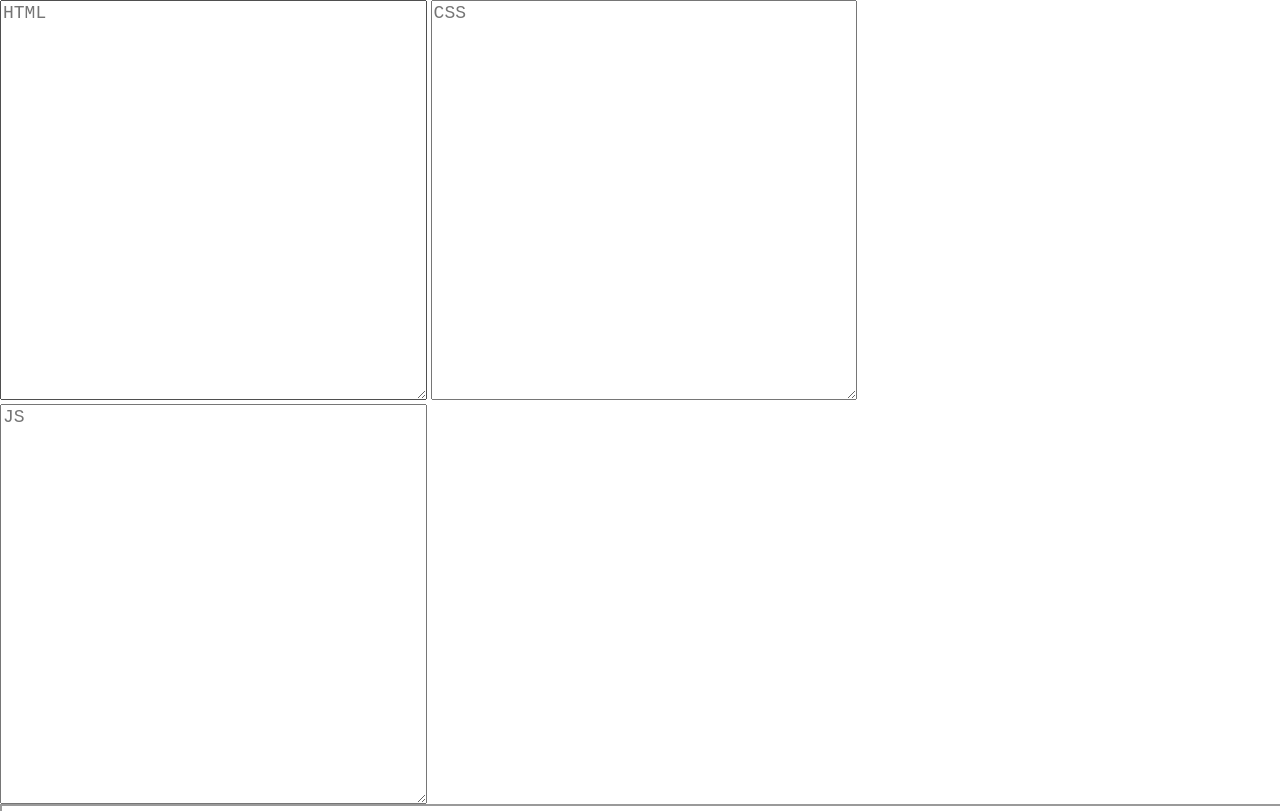
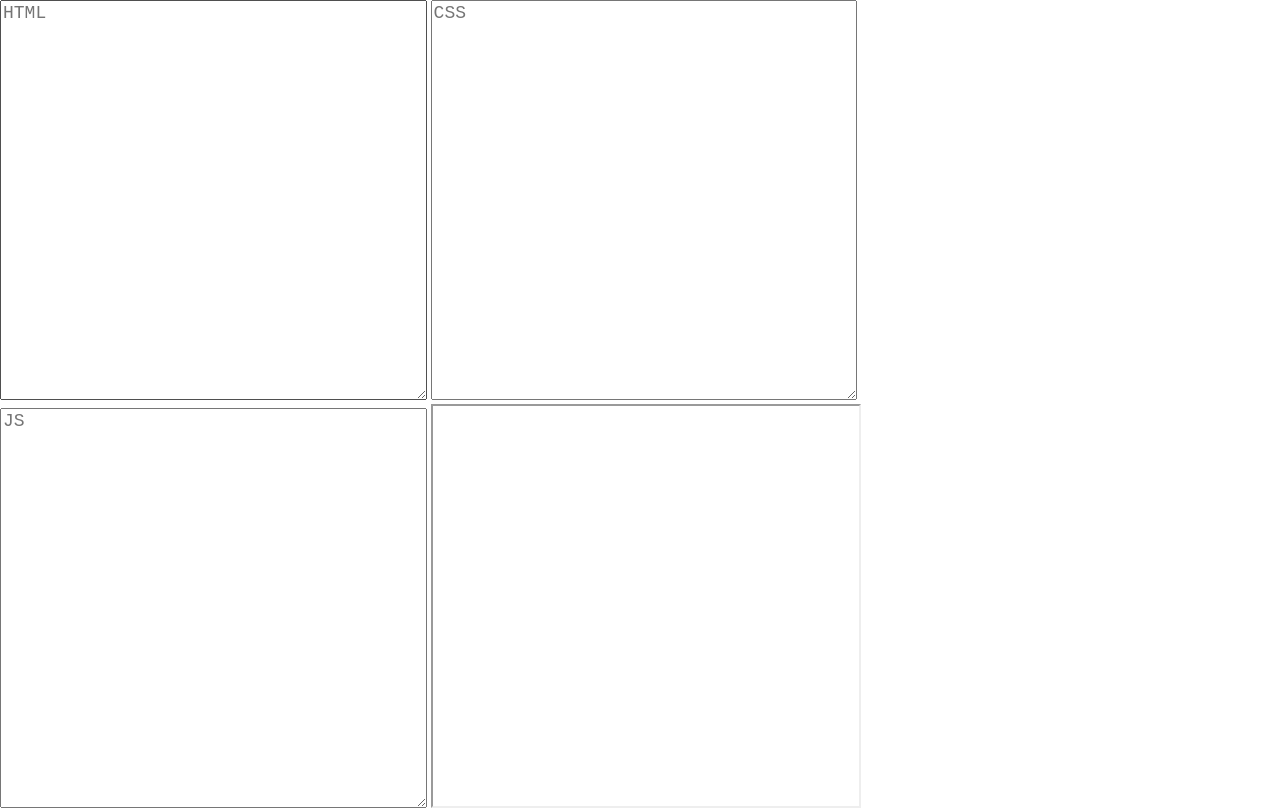
Before and after one commit to umpox/TinyEditor, a plain HTML site: page index.html in a window 1280 px wide. Shown: the top 811 px of the page. Drawn offline with Linux system fonts and the light colour scheme.

Commit message:
Update index.html
Fixed layout style of iframe

```diff
--- a/index.html
+++ b/index.html
@@ -4,7 +4,7 @@
     <style>
         textarea,iframe{width:100%;height:50%}
         body{margin:0}
-        textarea{width:33.33%;font-size:18}
+        textarea, #i{width:33.33%;font-size:18}
     </style>
     <textarea placeholder=HTML id=h></textarea>
     <textarea placeholder=CSS id=c></textarea>
```
